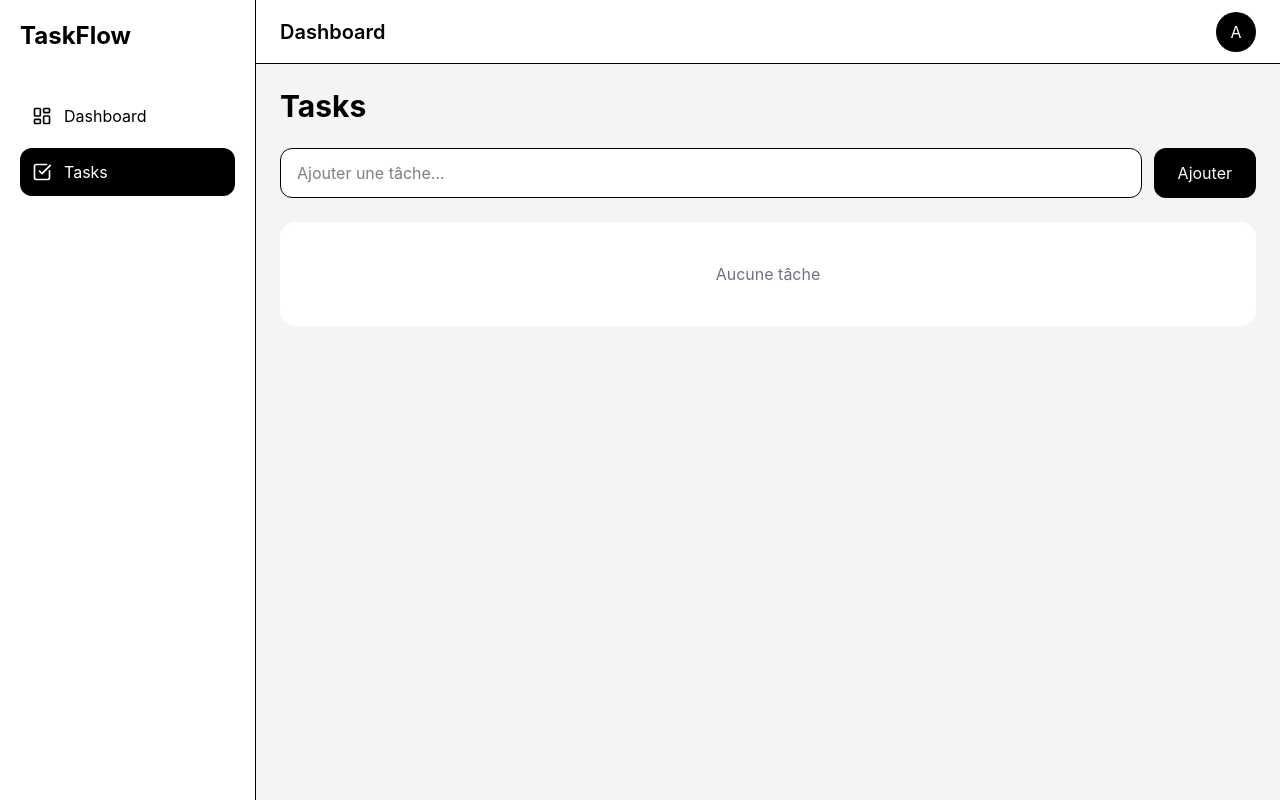
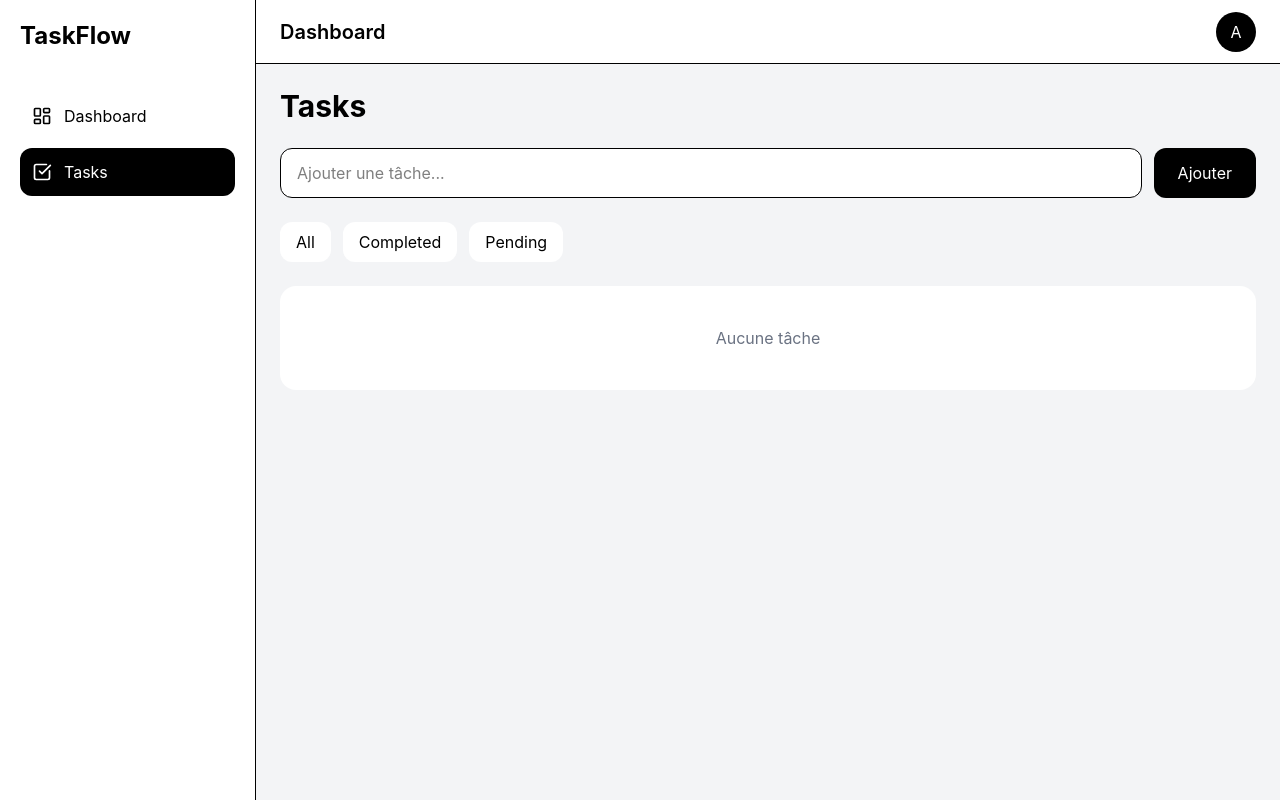
Before and after one commit to MHD-Lamine/taskflow-client, a React (Vite) app: page /tasks in a window 1280 px wide. Built offline with nearby package versions, Linux system fonts and the light colour scheme.

Commit message:
feat: add task persistence and dynamic dashboard

```diff
--- a/src/features/dashboard/pages/DashboardPage.jsx
+++ b/src/features/dashboard/pages/DashboardPage.jsx
@@ -1,18 +1,31 @@
+import { useTasks } from "../../tasks/context/TasksContext";
+
 function DashboardPage() {
+  const { tasks } = useTasks();
+
+  const totalTasks = tasks.length;
+
+  const completedTasks = tasks.filter(
+    (task) => task.completed
+  ).length;
+
+  const pendingTasks =
+    totalTasks - completedTasks;
+
   return (
     <div>
       <h1 className="text-3xl font-bold mb-6">
         Dashboard
       </h1>
 
-      <div className="grid grid-cols-3 gap-6">
+      <div className="grid grid-cols-1 md:grid-cols-3 gap-6">
         <div className="bg-white p-6 rounded-2xl shadow-sm">
           <h3 className="text-gray-500">
             Total Tasks
           </h3>
 
           <p className="text-3xl font-bold mt-2">
-            12
+            {totalTasks}
           </p>
         </div>
 
@@ -22,7 +35,7 @@ function DashboardPage() {
           </h3>
 
           <p className="text-3xl font-bold mt-2">
-            8
+            {completedTasks}
           </p>
         </div>
 
@@ -32,7 +45,7 @@ function DashboardPage() {
           </h3>
 
           <p className="text-3xl font-bold mt-2">
-            4
+            {pendingTasks}
           </p>
         </div>
       </div>
--- /dev/null
+++ b/src/features/tasks/components/TaskFilters.jsx
@@ -0,0 +1,36 @@
+import { useTasks } from "../context/TasksContext";
+
+function TaskFilters() {
+  const { filter, dispatch } = useTasks();
+
+  const filters = [
+    "all",
+    "completed",
+    "pending",
+  ];
+
+  return (
+    <div className="flex gap-3 mb-6">
+      {filters.map((item) => (
+        <button
+          key={item}
+          onClick={() =>
+            dispatch({
+              type: "SET_FILTER",
+              payload: item,
+            })
+          }
+          className={`px-4 py-2 rounded-xl capitalize ${
+            filter === item
+              ? "bg-black text-white"
+              : "bg-white"
+          }`}
+        >
+          {item}
+        </button>
+      ))}
+    </div>
+  );
+}
+
+export default TaskFilters;
--- a/src/features/tasks/components/TaskList.jsx
+++ b/src/features/tasks/components/TaskList.jsx
@@ -2,9 +2,21 @@ import { useTasks } from "../context/TasksContext";
 import TaskCard from "./TaskCard";
 
 function TaskList() {
-  const { tasks } = useTasks();
+  const { tasks, filter } = useTasks();
 
-  if (tasks.length === 0) {
+  const filteredTasks = tasks.filter((task) => {
+    if (filter === "completed") {
+      return task.completed;
+    }
+
+    if (filter === "pending") {
+      return !task.completed;
+    }
+
+    return true;
+  });
+
+  if (filteredTasks.length === 0) {
     return (
       <div className="bg-white p-10 rounded-2xl text-center text-gray-500">
         Aucune tâche
@@ -14,7 +26,7 @@ function TaskList() {
 
   return (
     <div className="space-y-4">
-      {tasks.map((task) => (
+      {filteredTasks.map((task) => (
         <TaskCard
           key={task.id}
           task={task}
--- a/src/features/tasks/context/TasksContext.jsx
+++ b/src/features/tasks/context/TasksContext.jsx
@@ -1,9 +1,16 @@
-import { createContext, useContext, useReducer } from "react";
+import {
+  createContext,
+  useContext,
+  useEffect,
+  useReducer,
+} from "react";
 
 const TasksContext = createContext();
 
 const initialState = {
-  tasks: [],
+  tasks: JSON.parse(
+    localStorage.getItem("tasks")
+  ) || [],
 };
 
 function tasksReducer(state, action) {
@@ -17,7 +24,9 @@ function tasksReducer(state, action) {
     case "DELETE_TASK":
       return {
         ...state,
-        tasks: state.tasks.filter((task) => task.id !== action.payload),
+        tasks: state.tasks.filter(
+          (task) => task.id !== action.payload
+        ),
       };
 
     case "TOGGLE_TASK":
@@ -29,7 +38,7 @@ function tasksReducer(state, action) {
                 ...task,
                 completed: !task.completed,
               }
-            : task,
+            : task
         ),
       };
 
@@ -39,7 +48,17 @@ function tasksReducer(state, action) {
 }
 
 export function TasksProvider({ children }) {
-  const [state, dispatch] = useReducer(tasksReducer, initialState);
+  const [state, dispatch] = useReducer(
+    tasksReducer,
+    initialState
+  );
+
+  useEffect(() => {
+    localStorage.setItem(
+      "tasks",
+      JSON.stringify(state.tasks)
+    );
+  }, [state.tasks]);
 
   return (
     <TasksContext.Provider
--- a/src/features/tasks/pages/TasksPage.jsx
+++ b/src/features/tasks/pages/TasksPage.jsx
@@ -1,14 +1,15 @@
 import TaskForm from "../components/TaskForm";
 import TaskList from "../components/TaskList";
+import TaskFilters from "../components/TaskFilters";
 
 function TasksPage() {
   return (
     <div>
-      <h1 className="text-3xl font-bold mb-6">
-        Tasks
-      </h1>
+      <h1 className="text-3xl font-bold mb-6">Tasks</h1>
 
       <TaskForm />
+
+      <TaskFilters />
 
       <TaskList />
     </div>
```
Also changed, not shown: src/features/tasks/components/TaskForm.jsx (+2 -7 lines).
